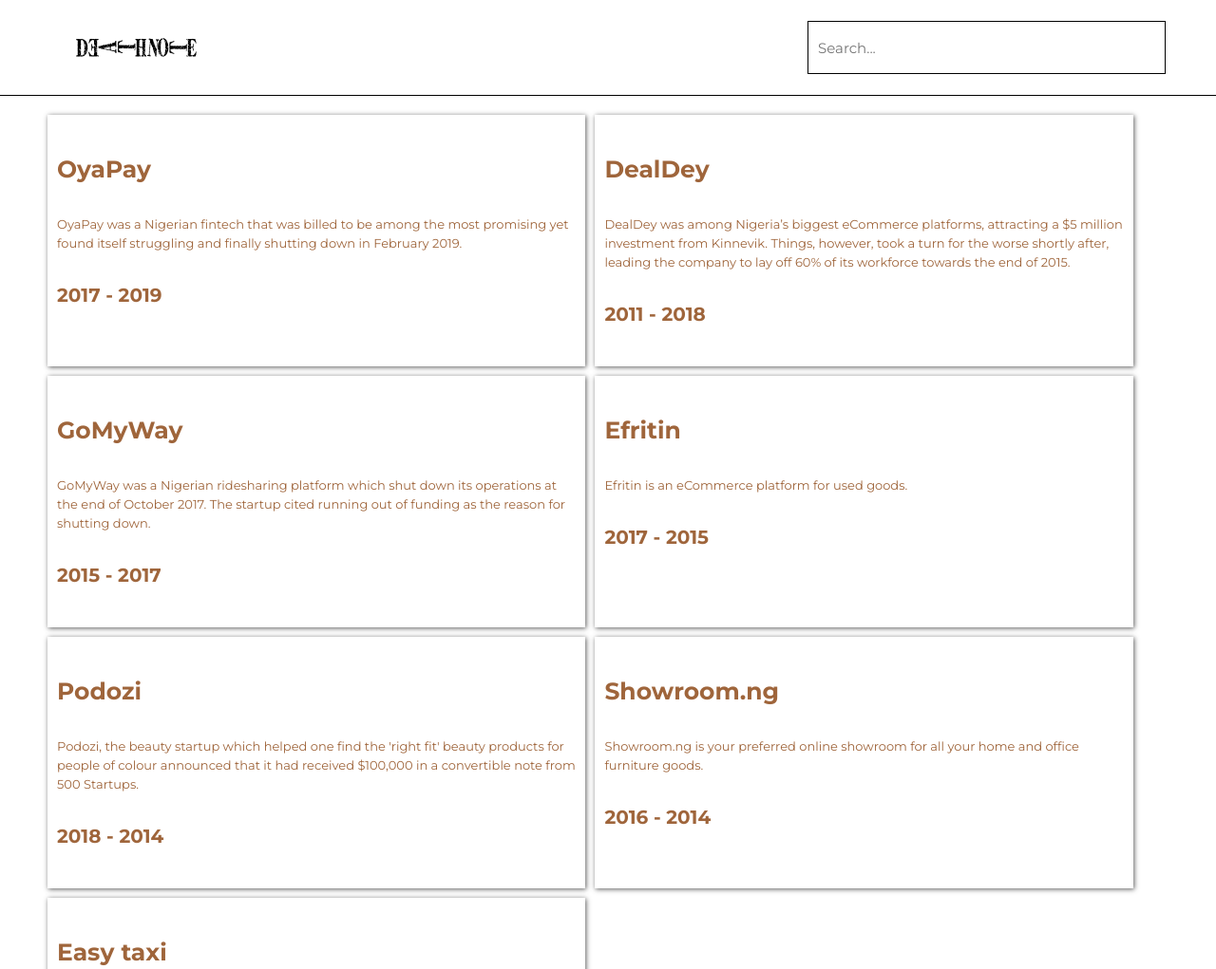
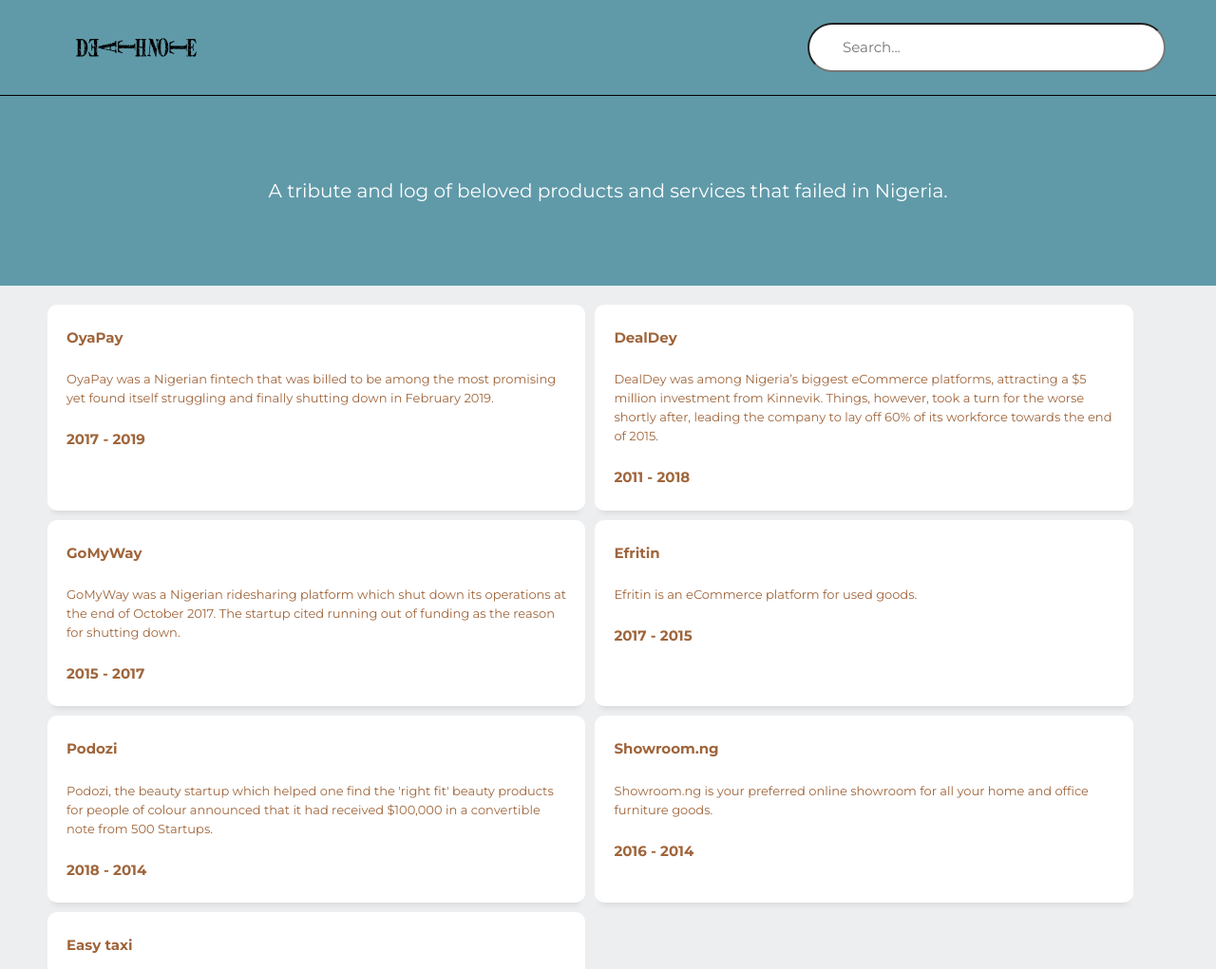
Before and after one commit to LPMatrix/sleeping-legacies, a website: page index.html in a window 1280 px wide. Shown: the top 1021 px of the page at 95% size. Drawn offline with nearby package versions, Linux system fonts and the light colour scheme.

Commit message:
added hero

```diff
--- a/index.html
+++ b/index.html
@@ -25,10 +25,14 @@
 		</div>
 	</nav>
 
+	<div class="hero">
+		<p>A tribute and log of beloved products and services that failed in Nigeria.</p>
+	</div>
+
 	<section class="row">
 		<template x-for="item in filteredData" :key="item">
 			<div class="col-4 card">
-				<h4 x-text="item['name']"></h4>
+				<h5 x-text="item['name']"></h5>
 		    	<p x-text="item['description']"></p>
 		    	<h5 x-text="item['dateOpen'] +' - '+ item['dateClose']"></h5>
 		    </div>
--- a/sass/abstracts/_variables.scss
+++ b/sass/abstracts/_variables.scss
@@ -6,7 +6,7 @@
 
 $color-secondary: #9F653B;
 
-$text-white: #FFF;
+$white: #FFF;
 
 $text-black: #000;
 
--- a/sass/pages/_home.scss
+++ b/sass/pages/_home.scss
@@ -3,6 +3,9 @@
 // -----------------------------------------------------------------------------
 html{
 	font-size: 62.5%;
+}
+body{
+	background-color: #EDEEF0;
 }
 .nav{
 	display: flex;
@@ -10,6 +13,7 @@
 	padding: 0 5.3rem 0 8rem;
 	justify-content: flex-end;
 	border-bottom: 1px solid #000;
+	background-color: $color-primary;
 
 	&:first-child{
 		justify-content: flex-start;
@@ -26,24 +30,36 @@
 	  	margin-left: auto;
 	}
 }
+.hero{
+	background-color: $color-primary;
+	height: 20rem;
+	text-align: center;
+	display: flex;
+    justify-content: center;
+    align-items: center;
+
+	p{
+		color: $white;
+		font-size: 2rem;
+	}
+}
 
 .form-control{
-	height: 5.6rem;
 	width: 37.7rem;
-	border: 1px solid #000;
-	padding: 1rem;
+	padding: 1.5rem;
+	text-indent: 2rem;
     font-size: 1.5rem;
+    border-radius: 5em;
 }
 
 .card{
-	padding: 1rem;
-	-webkit-box-shadow: 1px 1px 5px 0px rgba(50, 50, 50, 0.8);
+	padding: .1rem 2rem;
+	box-shadow: 0px 8px 6px -6px rgba(0, 0, 0, 0.1);
+    border-radius: 1rem;
+    background-color: $white;
 
-	h4{
-		font-size: 2.5rem;
-	}
 	h5{
-		font-size: 2rem;
+		font-size: 1.5rem;
 	}
 	p{
 		line-height: 2rem;
@@ -59,7 +75,7 @@
   padding: 0 5rem;
 
   .col-4 {
- 	width: 23%;
+ 	width: 31%;
   	margin: 1rem;
    }
 }
@@ -70,7 +86,7 @@
 }
 
 .btn{
-	color: $text-white;
+	color: $white;
 	padding: 1rem 7rem;
 	font-size: 1rem;
 	border: none;
```
Also changed, not shown: css/style.css.
